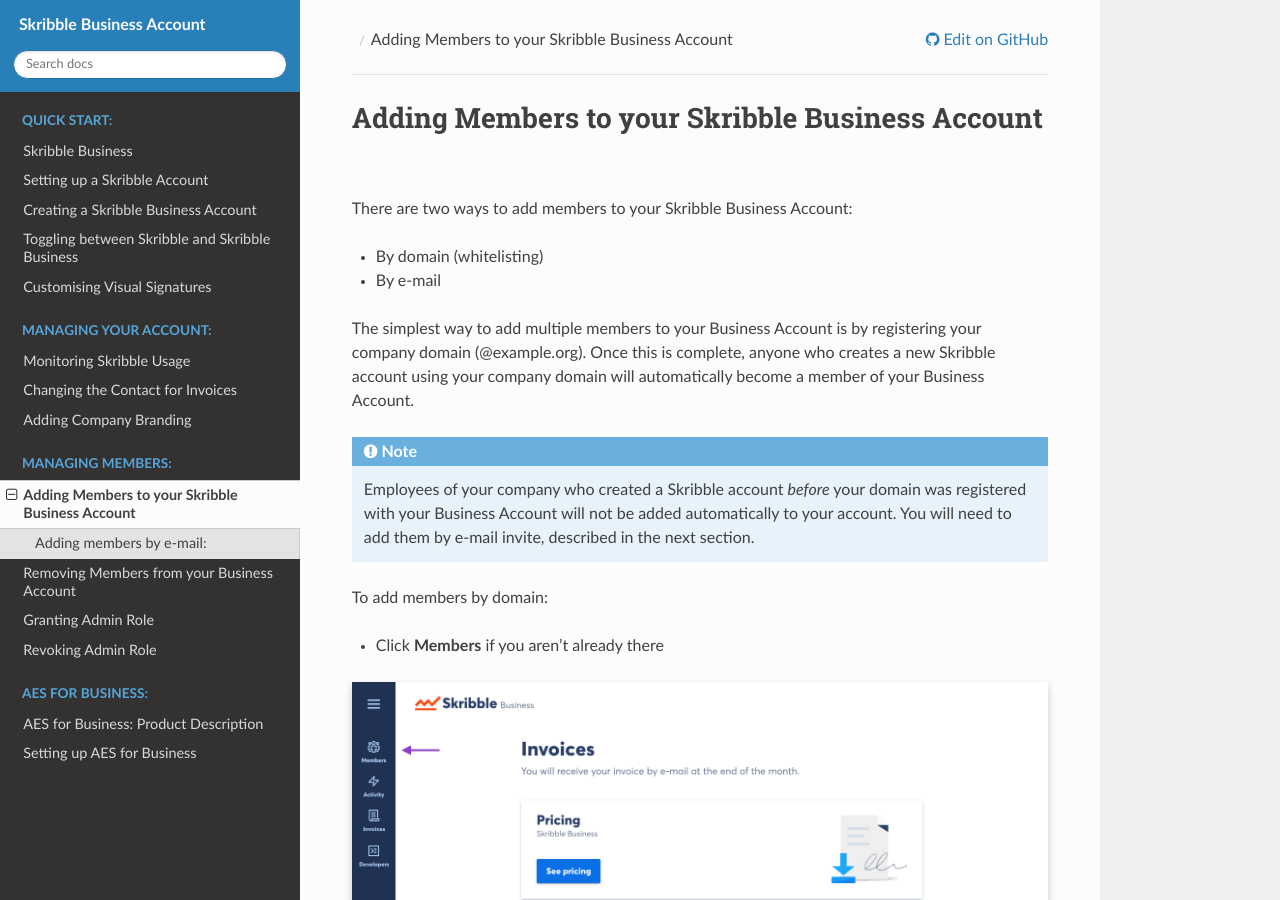
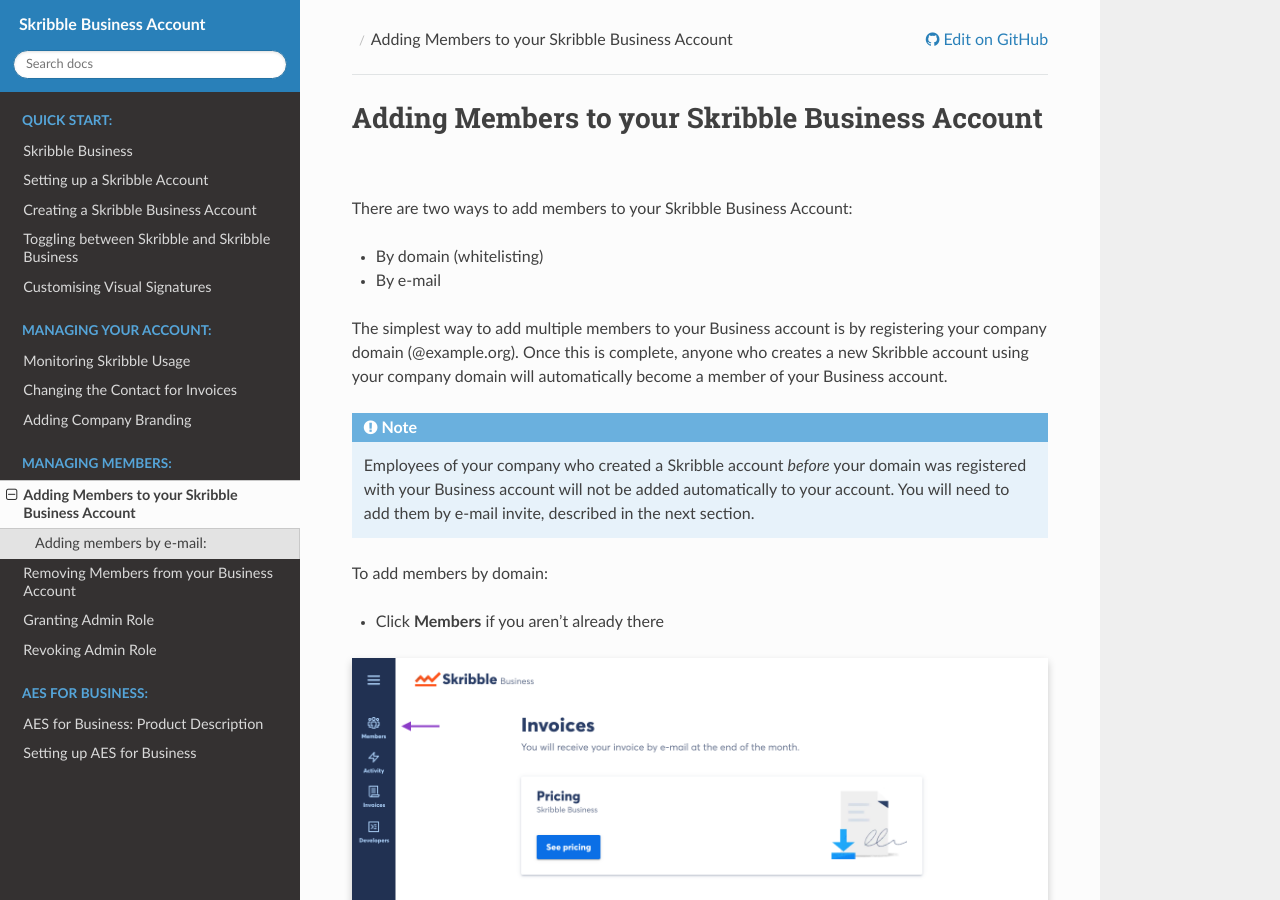
Before and after one commit to matthieu-bt/business-guide, a Sphinx documentation site: the page built from source/members/adding.rst, in a window 1280 px wide and 900 px high. Built offline with Sphinx 7.4.7 and the Read the Docs theme 2.0.0, drawn with Linux system fonts in a browser that asks for light colours; some of the changed text lies outside the part shown.

```diff
--- a/source/members/adding.rst
+++ b/source/members/adding.rst
@@ -9,10 +9,10 @@ There are two ways to add members to your Skribble Business Account:
 - By domain (whitelisting)
 - By e-mail
 
-The simplest way to add multiple members to your Business Account is by registering your company domain (@example.org). Once this is complete, anyone who creates a new Skribble account using your company domain will automatically become a member of your Business Account.
+The simplest way to add multiple members to your Business account is by registering your company domain (@example.org). Once this is complete, anyone who creates a new Skribble account using your company domain will automatically become a member of your Business account.
 
 .. NOTE::
-  Employees of your company who created a Skribble account *before* your domain was registered with your Business Account will not be added automatically to your account. You will need to add them by e-mail invite, described in the next section.
+  Employees of your company who created a Skribble account *before* your domain was registered with your Business account will not be added automatically to your account. You will need to add them by e-mail invite, described in the next section.
 
 To add members by domain:
 
@@ -58,7 +58,7 @@ Adding members by e-mail:
 The other way to add members to your Skribble Business Account is by e-mail:
 
 .. NOTE::
-   The person must already have a Skribble account before they can be added to your Business Account.
+   The person must already have a Skribble account before they can be added to your Business account.
 
 - Click **Members** if you aren't already there
 
```
